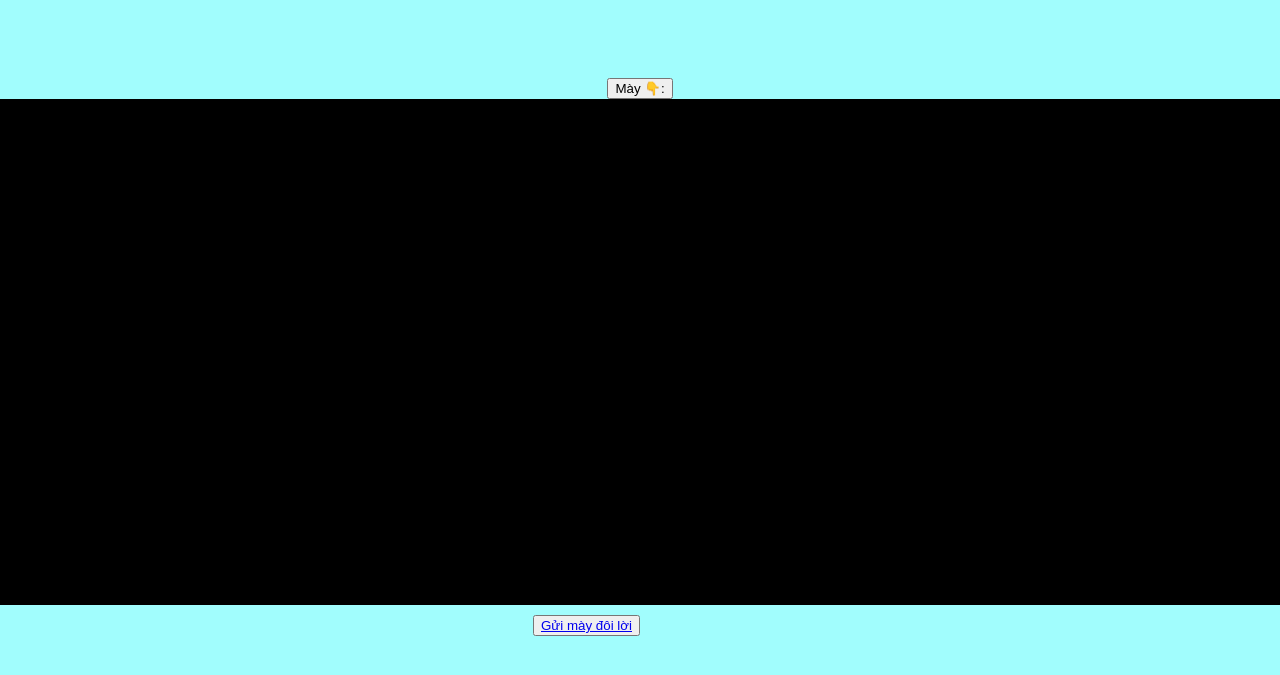
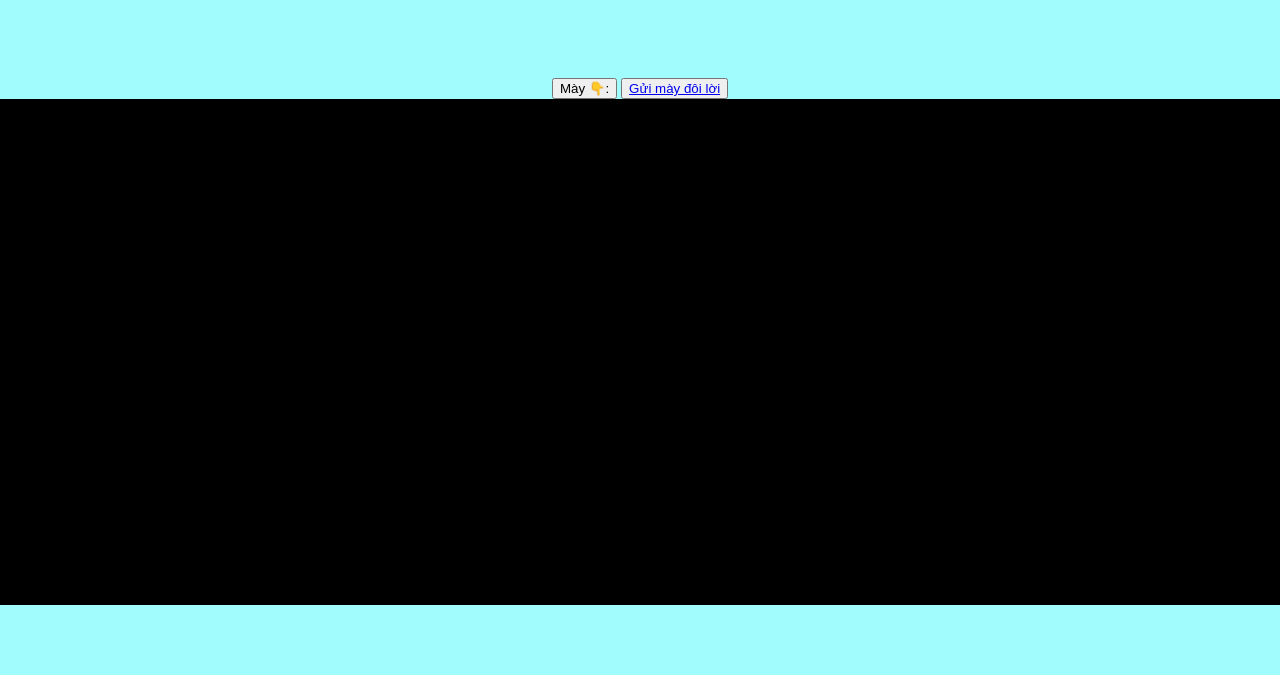
Before and after one commit to ngochuan-hub/trollthangcot, a plain HTML site: page index.html in a window 1280 px wide. Shown: the part 235-910 px from the top of the page. Drawn offline with Linux system fonts and the light colour scheme.

Commit message:
Add files via upload

```diff
--- a/index.html
+++ b/index.html
@@ -18,6 +18,6 @@
       <!-- <div style="font-size: 50px"></div> -->
       <div id="che"></div>
     </div>
-    <button class="nut2"><a href="gui.html">Gửi mày đôi lời</a></button>
+    <button><a href="gui.html">Gửi mày đôi lời</a></button>
   </body>
 </html>
```
